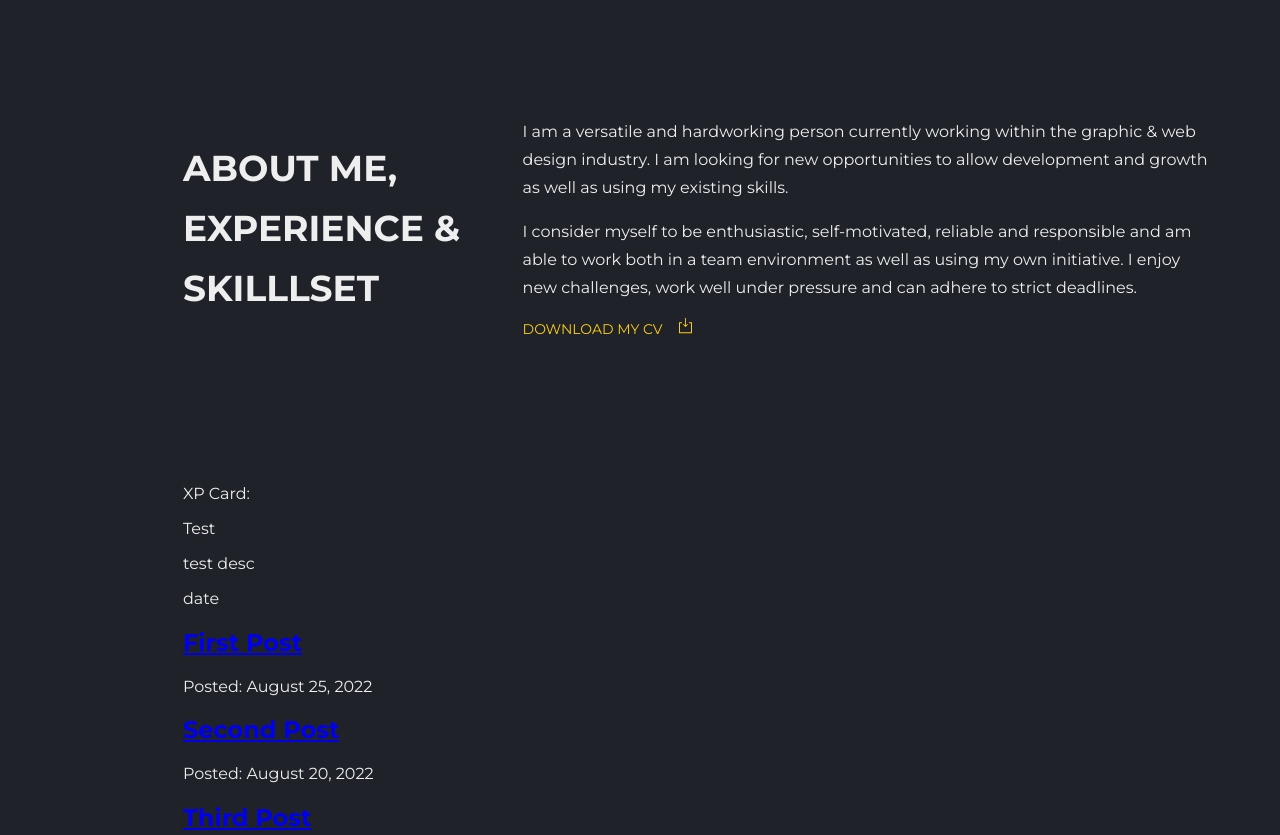
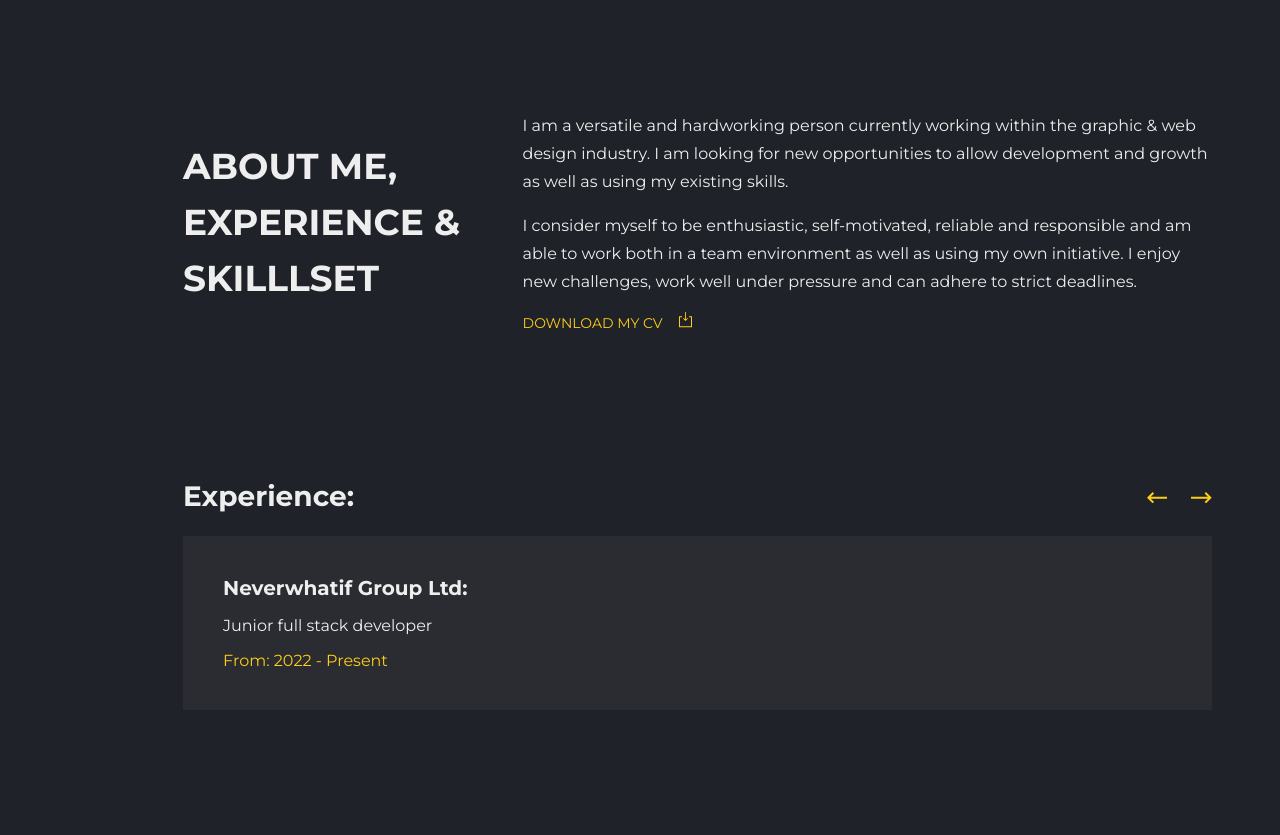
Before and after one commit to JDMGriff/igriff, a Gatsby site: page / in a window 1280 px wide. Shown: the part 820-1655 px from the top of the page. Built offline with nearby package versions, Linux system fonts and the light colour scheme; Gatsby itself is replaced by a stand-in of ours.

Commit message:
added experience cards and glide js, all working

```diff
--- a/src/components/XpCard.js
+++ b/src/components/XpCard.js
@@ -2,9 +2,8 @@
 
 const XpCard = ({ companyName, descrp, dateFromTo }) => {
     return (
-        <div>
-            <p>XP Card:</p>
-            <p>{companyName}</p>
+        <div className='xpcard'>
+            <h4>{companyName}</h4>
             <p>{descrp}</p>
             <p>{dateFromTo}</p>
         </div>
--- /dev/null
+++ b/src/components/XpSlider.js
@@ -0,0 +1,133 @@
+import * as React from 'react';
+import { useEffect } from 'react';
+import Glide from '@glidejs/glide';
+import XpCard from '../components/XpCard';
+
+const XpSlider = () => {
+    useEffect(() => {
+        // eslint-disable-next-line no-unused-vars
+        window.addEventListener('load', (event) => {
+            new Glide('.glide', {
+                gap: 30,
+                focusAt: 0,
+                perView: 3,
+                type: 'slider',
+                breakpoints: {
+                    1600: {
+                        perView: 2,
+                    },
+                    1100: {
+                        perView: 1,
+                        focusAt: 0,
+                    },
+                },
+            }).mount();
+        });
+    }, []);
+
+    return (
+        <div className='experience' id='experience'>
+            <h2 className='sectionTitle'>Experience:</h2>
+
+            <div className='glide'>
+                <div className='glide__arrows' data-glide-el='controls'>
+                    <button
+                        type='button'
+                        className='glide__arrow glide__arrow--left'
+                        data-glide-dir='<'
+                    >
+                        {/* Arrow icon */}
+                        <svg
+                            xmlns='http://www.w3.org/2000/svg'
+                            width='20.657'
+                            height='11.314'
+                            viewBox='0 0 20.657 11.314'
+                        >
+                            <path
+                                id='Union_6'
+                                data-name='Union 6'
+                                d='M13.586,1.414l3.242,3.243H0v2H16.829L13.586,9.9,15,11.314l4.243-4.243,1.414-1.414L15,0Z'
+                                transform='translate(20.657 11.314) rotate(180)'
+                                fill='#fdcd18'
+                            ></path>
+                        </svg>
+                    </button>
+                    <button
+                        type='button'
+                        className='glide__arrow glide__arrow--right'
+                        data-glide-dir='>'
+                    >
+                        {/* Arrow icon */}
+                        <svg
+                            xmlns='http://www.w3.org/2000/svg'
+                            width='20.657'
+                            height='11.314'
+                            viewBox='0 0 20.657 11.314'
+                        >
+                            <path
+                                id='Union_4'
+                                data-name='Union 4'
+                                d='M13.586,9.9l3.242-3.243H0v-2H16.829L13.586,1.414,15,0l4.243,4.243,1.414,1.414L15,11.314Z'
+                                fill='#fdcd18'
+                            ></path>
+                        </svg>
+                    </button>
+                </div>
+
+                <div className='glide__track' data-glide-el='track'>
+                    <div className='glide__slides'>
+                        <div className='glide__slide tierBox'>
+                            <XpCard
+                                companyName='Neverwhatif Group Ltd:'
+                                descrp='Junior full stack developer'
+                                dateFromTo='From: 2022 - Present'
+                            />
+                        </div>
+
+                        <div className='glide__slide tierBox'>
+                            <XpCard
+                                companyName='Revie Digital Ltd:'
+                                descrp='Front end developer'
+                                dateFromTo='From: 2021 - 2022'
+                            />
+                        </div>
+
+                        <div className='glide__slide tierBox'>
+                            <XpCard
+                                companyName='Page Creative Ltd:'
+                                descrp='Digital designer & front end developer'
+                                dateFromTo='From: 2018 - 2021'
+                            />
+                        </div>
+
+                        <div className='glide__slide tierBox'>
+                            <XpCard
+                                companyName='TDI-Tuning Ltd:'
+                                descrp='Web & graphic design executive'
+                                dateFromTo='From: 2016 - 2018'
+                            />
+                        </div>
+
+                        <div className='glide__slide tierBox'>
+                            <XpCard
+                                companyName='Freelance:'
+                                descrp='Web designer & front end developer'
+                                dateFromTo='From: 2015 - 2016'
+                            />
+                        </div>
+
+                        <div className='glide__slide tierBox'>
+                            <XpCard
+                                companyName='Leonmedia/Grow Co:'
+                                descrp='Web designer & front end developer'
+                                dateFromTo='From: 2010 - 2015'
+                            />
+                        </div>
+                    </div>
+                </div>
+            </div>
+        </div>
+    );
+};
+
+export default XpSlider;
--- a/src/pages/index.js
+++ b/src/pages/index.js
@@ -5,7 +5,7 @@
 import BlogList from '../components/BlogList';
 import Hero from '../components/Hero';
 import About from '../components/About';
-import XpCard from '../components/XpCard';
+import XpSlider from '../components/XpSlider';
 
 // Step 2: Define your component
 const IndexPage = () => {
@@ -19,11 +19,7 @@
                 <About />
 
                 {/* Include experience section */}
-                <XpCard
-                    companyName='Test'
-                    descrp='test desc'
-                    dateFromTo='date'
-                />
+                <XpSlider />
 
                 {/* Include latest blogs */}
                 <BlogList />
--- a/src/styles/scss/partials/_about.scss
+++ b/src/styles/scss/partials/_about.scss
@@ -18,9 +18,9 @@
             line-height: 5rem;
 
             // Responsive styles
-            @media only screen and (max-width: 1400px) {
+            @media only screen and (max-width: 1550px) {
                 font-size: 2.25rem;
-                line-height: 3.75rem;
+                line-height: 3.5rem;
             }
         }
         @media only screen and (max-width: 992px) {
--- a/src/styles/scss/partials/_colors.scss
+++ b/src/styles/scss/partials/_colors.scss
@@ -1,3 +1,4 @@
 $primary: #1f2228;
+$primary-light: #2a2c31;
 $yellow: #fdcd18;
 $off-white: #eeeeee;
--- /dev/null
+++ b/src/styles/scss/partials/_xpcard.scss
@@ -0,0 +1,45 @@
+.experience {
+    padding-bottom: 120px;
+
+    h2.sectionTitle {
+        font-size: 1.75rem;
+    }
+}
+.xpcard {
+    background: $primary-light;
+    padding: 40px;
+
+    h4 {
+        margin: 0 0 16px 0;
+        font-size: 1.25rem;
+    }
+
+    p {
+        margin: 0 0 16px 0;
+
+        &:last-of-type {
+            color: $yellow;
+            margin: 0;
+        }
+    }
+}
+.glide {
+    &__arrows {
+        position: absolute;
+        right: 0;
+        top: -48px;
+    }
+    &__arrow {
+        background: transparent;
+        border: none;
+        padding: 0;
+
+        &:hover {
+            cursor: pointer;
+        }
+
+        &--left {
+            margin-right: 24px;
+        }
+    }
+}
--- a/src/styles/scss/styles.scss
+++ b/src/styles/scss/styles.scss
@@ -3,3 +3,5 @@
 @import 'partials/nav';
 @import 'partials/hero';
 @import 'partials/about';
+@import 'partials/xpcard';
+@import '../../../node_modules/@glidejs/glide/src/assets/sass/glide.core.scss';
```
Also changed, not shown: src/styles/css/styles.css, 1 other file.
